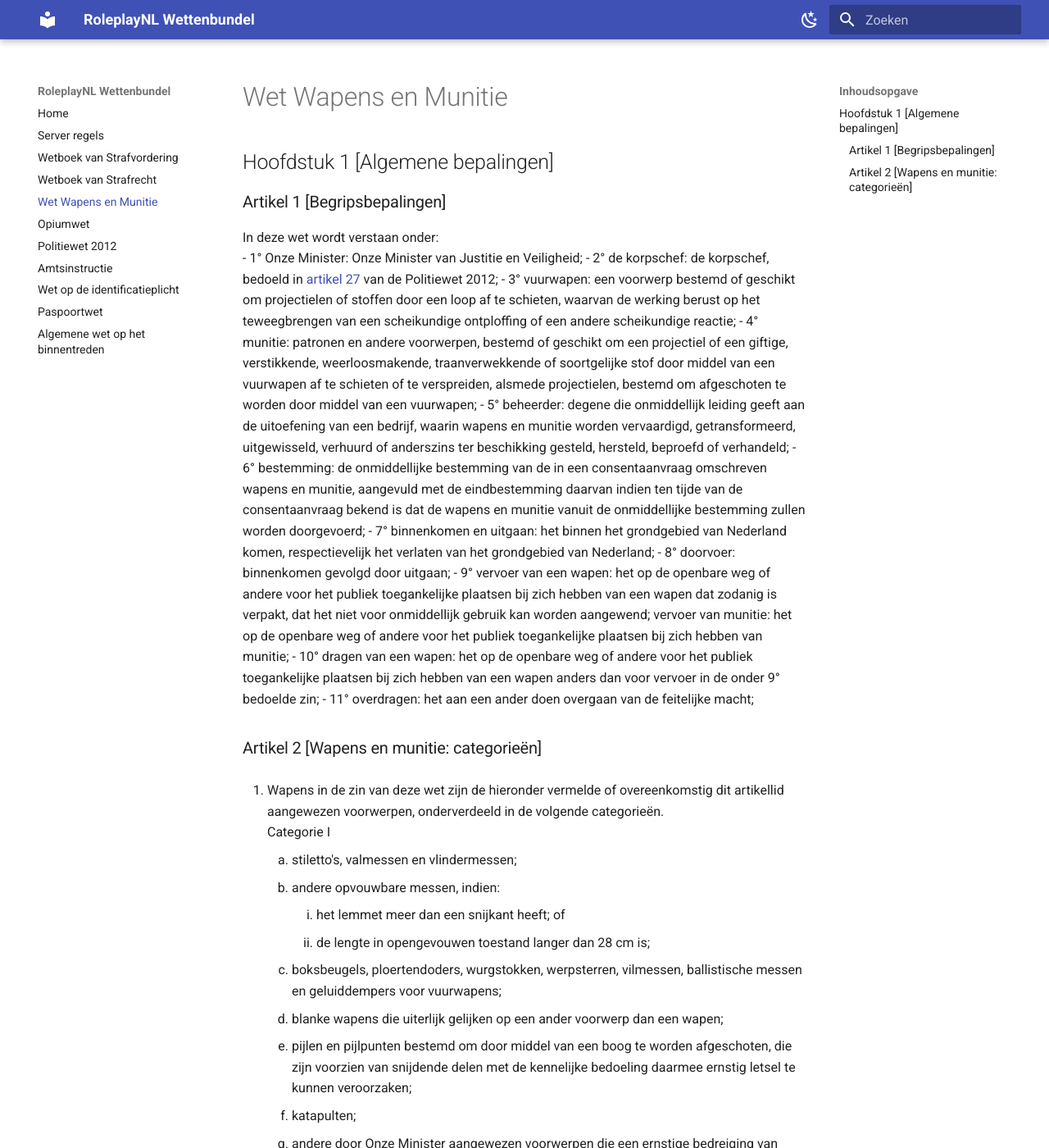
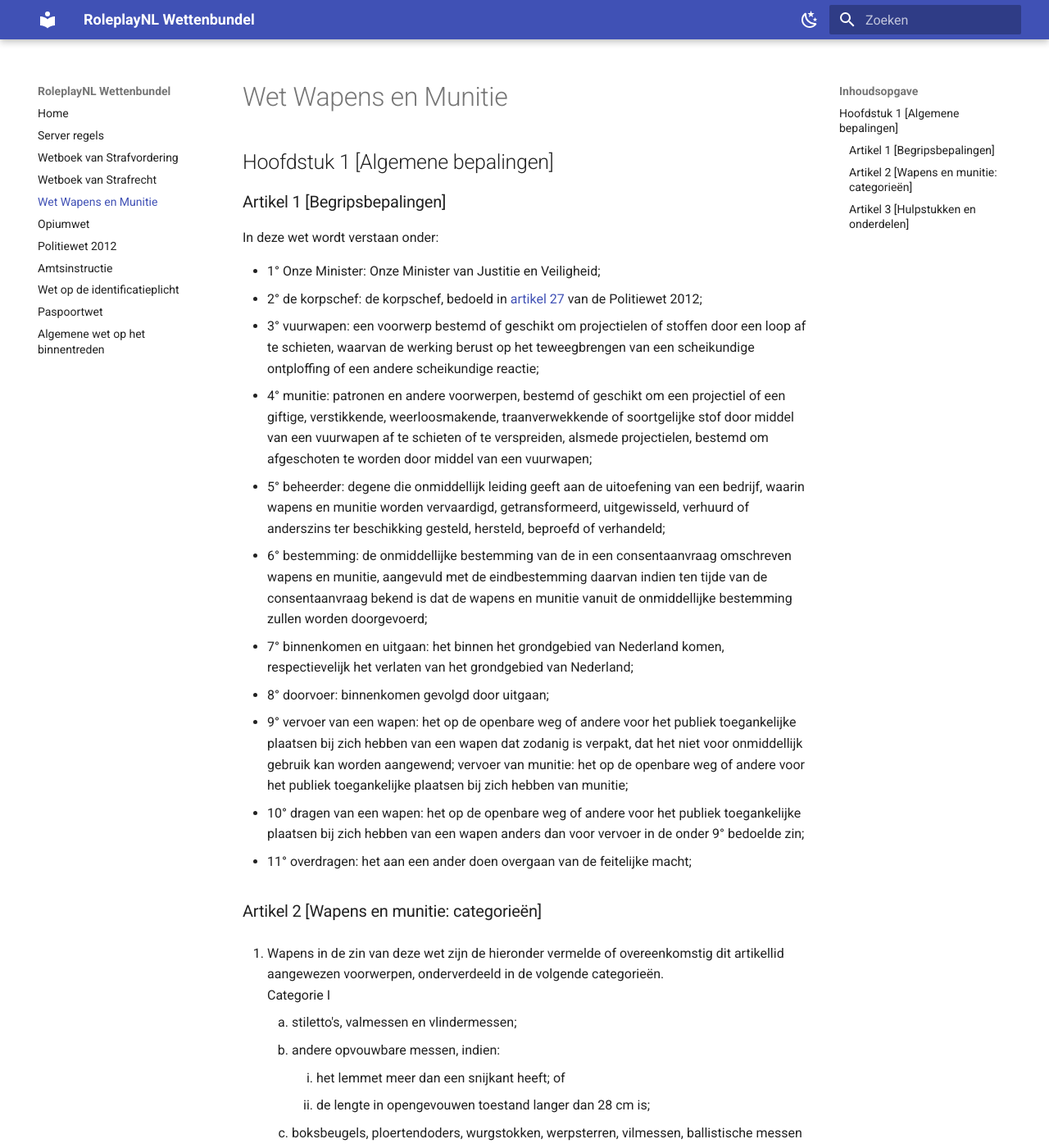
Before and after one commit to EnriqueFernandez20/FutureRP-Wettenbundel, an MkDocs documentation site: the page built from docs/wet-wapens-en-munitie.md, in a window 1280 px wide and 1400 px high. Shown: the whole window at 82% size. Built offline with MkDocs 1.6.1 and Material for MkDocs 9.7.7, drawn with Linux system fonts in a browser that asks for light colours; some of the changed lines change nothing that is shown; some of the changed text lies outside the part shown.

Commit message:
Update wet-wapens-en-munitie.md

```diff
--- a/docs/wet-wapens-en-munitie.md
+++ b/docs/wet-wapens-en-munitie.md
@@ -2,6 +2,7 @@
 ## Hoofdstuk 1 [Algemene bepalingen]
 ### Artikel 1 [Begripsbepalingen]
 In deze wet wordt verstaan onder:
+
 - 1° Onze Minister: Onze Minister van Justitie en Veiligheid;
 - 2° de korpschef: de korpschef, bedoeld in [artikel 27](politiewet-2012°md#artikel-27-taak-korpschef) van de Politiewet 2012;
 - 3° vuurwapen: een voorwerp bestemd of geschikt om projectielen of stoffen door een loop af te schieten, waarvan de werking berust op het teweegbrengen van een scheikundige ontploffing of een andere scheikundige reactie;
@@ -27,6 +28,7 @@
     6. katapulten;
     7. andere door Onze Minister aangewezen voorwerpen die een ernstige bedreiging van personen kunnen vormen of die zodanig op een wapen gelijken, dat zij voor bedreiging of afdreiging geschikt zijn.
     Categorie II
+
     1. vuurwapens die niet onder een van de andere categorieën vallen;
     2. vuurwapens, geschikt om automatisch te vuren;
     3. vuurwapens die zodanig zijn vervaardigd of gewijzigd dat het dragen niet of minder zichtbaar is dan wel dat de aanvalskracht wordt verhoogd;
@@ -34,19 +36,21 @@
     5. voorwerpen waarmee door een elektrische stroomstoot personen weerloos kunnen worden gemaakt of pijn kan worden toegebracht, met uitzondering van medische hulpmiddelen;
     6. voorwerpen, bestemd voor het treffen van personen met giftige, verstikkende, weerloosmakende, traanverwekkende en soortgelijke stoffen, met uitzondering van medische hulpmiddelen en van vuurwapens in de vorm van geweren, revolvers en pistolen, bestemd voor het afschieten van munitie met weerloosmakende of traanverwekkende stof;
     7. voorwerpen bestemd voor het treffen van personen of zaken door vuur of door middel van ontploffing.
-Categorie III
-    1. vuurwapens in de vorm van geweren, revolvers en pistolen voor zover zij niet vallen onder categorie II sub 2, 3 of 6;
+    Categorie III
+
+    1. vuurwapens in de vorm van geweren, revolvers en pistolen voor zover zij niet vallen onder categorie II sub b, c of f;
     2. toestellen voor beroepsdoeleinden die geschikt zijn om projectielen af te schieten;
     3. werpmessen;
     4. alarm- en startpistolen en -revolvers, met uitzondering van alarm- en startpistolen die:
         1. geen loop of een kennelijk verkorte, geheel gevulde loop hebben;
         2. zodanig zijn ingericht dat zij uitsluitend knalpatronen van een kaliber niet groter dan 6 mm kunnen bevatten; en
         3. waarvan de ligplaats van de patronen en de gasuitlaat loodrecht staan op de loop of op de lengterichting van het wapen.
-Categorie IV
+    Categorie IV
+
     1. blanke wapens waarvan het lemmet meer dan een snijkant heeft, voor zover zij niet vallen onder categorie I;
     2. degens, zwaarden, sabels en bajonetten;
     3. wapenstokken;
-    4. lucht-, gas- en veerdrukwapens, behoudens zulke door Onze Minister overeenkomstig categorie I, sub 7, aangewezen die zodanig gelijken op een vuurwapen dat zij voor bedreiging of afdreiging geschikt zijn;
+    4. lucht-, gas- en veerdrukwapens, behoudens zulke door Onze Minister overeenkomstig categorie I, sub g, aangewezen die zodanig gelijken op een vuurwapen dat zij voor bedreiging of afdreiging geschikt zijn;
     5. kruisbogen en harpoenen;
     6. bij regeling van Onze Minister aangewezen voorwerpen die geschikt zijn om daarmee personen ernstig lichamelijk letsel toe te brengen;
     7. Voorwerpen waarvan, gelet op hun aard of de omstandigheden waaronder zij worden aangetroffen, redelijkerwijs kan worden aangenomen dat zij zijn bestemd om letsel aan personen toe te brengen of te dreigen en die niet onder een van de andere categorieën vallen.
@@ -60,4 +64,9 @@
     Categorie III
     Alle overige munitie.
 3. Aanwijzingen door Onze Minister, als bedoeld in het eerste lid, geschieden bij regeling.
-4. Onverminderd het bepaalde in het eerste lid, onder categorie I, sub 7°, zijn geen wapens in de zin van deze wet voorwerpen die klaarblijkelijk zijn bestemd om als speelgoed te worden gebruikt en die redelijkerwijze niet geschikt kunnen worden geacht om daarmee personen ernstig lichamelijk letsel toe te brengen of om personen te bedreigen of af te dreigen.
+4. Onverminderd het bepaalde in het eerste lid, onder categorie I, sub g°, zijn geen wapens in de zin van deze wet voorwerpen die klaarblijkelijk zijn bestemd om als speelgoed te worden gebruikt en die redelijkerwijze niet geschikt kunnen worden geacht om daarmee personen ernstig lichamelijk letsel toe te brengen of om personen te bedreigen of af te dreigen.
+
+### Artikel 3 [Hulpstukken en onderdelen]
+1. De bepalingen betreffende wapens zijn mede van toepassing op hulpstukken die specifiek bestemd zijn voor die wapens, de essentiële onderdelen van vuurwapens en op de onderdelen van wapens die van wezenlijke aard zijn.
+2. De bepalingen betreffende munitie zijn mede van toepassing op onderdelen van die munitie, voorzover geschikt om munitie van te maken.
+3. Magazijnen voor vuurwapens zijn in elk geval hulpstukken als bedoeld in het eerste lid.
```
